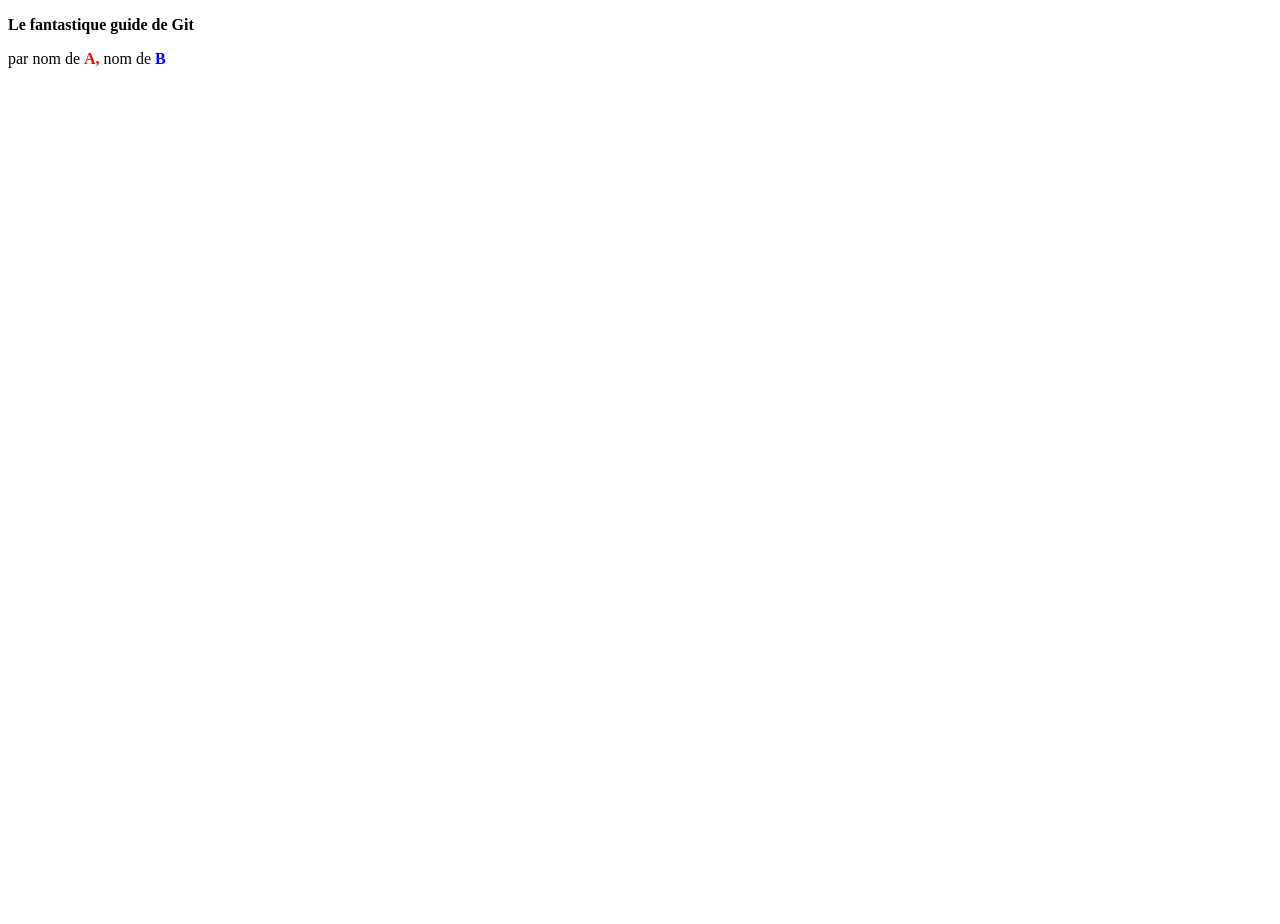
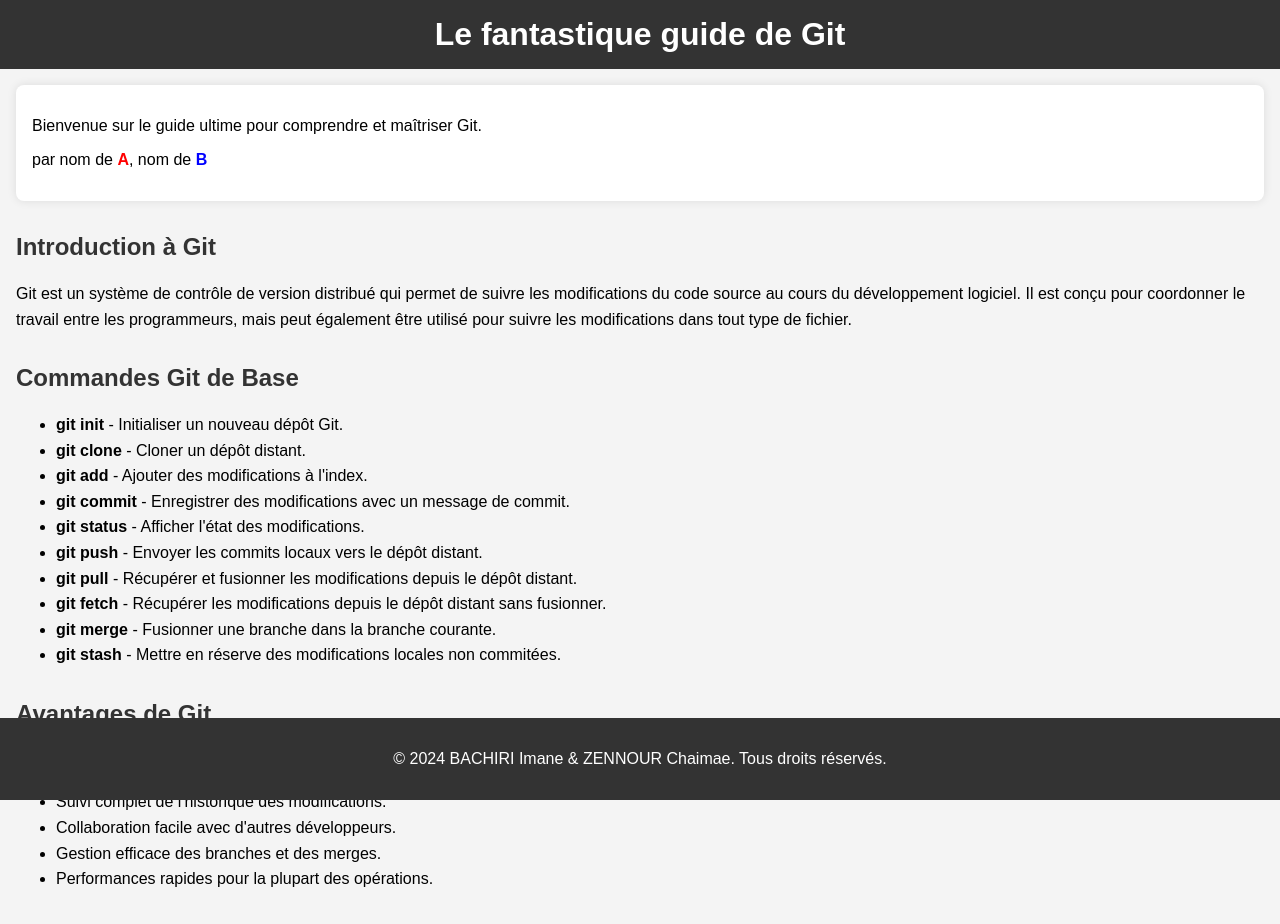
Before and after one commit to ChaiZnr/TD4, a plain HTML site: page index.html in a window 1280 px wide. Before the commit the page ends 800 px from the top, so only its background shows below. Drawn offline with Linux system fonts and the light colour scheme.

Commit message:
Update index.html

```diff
--- a/index.html
+++ b/index.html
@@ -1,12 +1,123 @@
 <!DOCTYPE html>
+<html lang="fr">
 
 <head>
-<title>WEB SITE DE Git BACHIRI Imane ZENNOUR Chaimae</title>
+    <meta charset="UTF-8">
+    <meta name="viewport" content="width=device-width, initial-scale=1.0">
+    <title>WEB SITE DE Git BACHIRI Imane ZENNOUR Chaimae</title>
+    <style>
+        body {
+            font-family: Arial, sans-serif;
+            margin: 0;
+            padding: 0;
+            background-color: #f4f4f4;
+        }
+
+        header {
+            background-color: #333;
+            color: #fff;
+            padding: 1rem 0;
+            text-align: center;
+        }
+
+        header h1 {
+            margin: 0;
+        }
+
+        main {
+            padding: 1rem;
+        }
+
+        .introduction {
+            background-color: #fff;
+            border-radius: 8px;
+            box-shadow: 0 0 10px rgba(0, 0, 0, 0.1);
+            padding: 1rem;
+            margin-bottom: 1rem;
+        }
+
+        .authors {
+            margin-top: 0;
+        }
+
+        .section-title {
+            color: #333;
+            margin-top: 2rem;
+        }
+
+        .content {
+            line-height: 1.6;
+        }
+
+        .highlight {
+            color: red;
+        }
+
+        .highlight-blue {
+            color: blue;
+        }
+
+        footer {
+            background-color: #333;
+            color: #fff;
+            text-align: center;
+            padding: 1rem 0;
+            position: fixed;
+            width: 100%;
+            bottom: 0;
+        }
+    </style>
 </head>
 
 <body>
-   <b><p> Le fantastique guide de Git </p> </b>
-    <p>par nom de <b style="color: red;">A,</b> nom de <b style="color: blue;">B</b> </p>
+    <header>
+        <h1>Le fantastique guide de Git</h1>
+    </header>
+
+    <main>
+        <section class="introduction">
+            <p>Bienvenue sur le guide ultime pour comprendre et maîtriser Git.</p>
+            <p class="authors">par nom de <b class="highlight">A</b>, nom de <b class="highlight-blue">B</b></p>
+        </section>
+
+        <section>
+            <h2 class="section-title">Introduction à Git</h2>
+            <p class="content">Git est un système de contrôle de version distribué qui permet de suivre les modifications
+                du code source au cours du développement logiciel. Il est conçu pour coordonner le travail entre
+                les programmeurs, mais peut également être utilisé pour suivre les modifications dans tout type de fichier.</p>
+        </section>
+
+        <section>
+            <h2 class="section-title">Commandes Git de Base</h2>
+            <ul class="content">
+                <li><b>git init</b> - Initialiser un nouveau dépôt Git.</li>
+                <li><b>git clone</b> - Cloner un dépôt distant.</li>
+                <li><b>git add</b> - Ajouter des modifications à l'index.</li>
+                <li><b>git commit</b> - Enregistrer des modifications avec un message de commit.</li>
+                <li><b>git status</b> - Afficher l'état des modifications.</li>
+                <li><b>git push</b> - Envoyer les commits locaux vers le dépôt distant.</li>
+                <li><b>git pull</b> - Récupérer et fusionner les modifications depuis le dépôt distant.</li>
+                <li><b>git fetch</b> - Récupérer les modifications depuis le dépôt distant sans fusionner.</li>
+                <li><b>git merge</b> - Fusionner une branche dans la branche courante.</li>
+                <li><b>git stash</b> - Mettre en réserve des modifications locales non commitées.</li>
+            </ul>
+        </section>
+
+        <section>
+            <h2 class="section-title">Avantages de Git</h2>
+            <p class="content">Git offre de nombreux avantages, notamment :</p>
+            <ul class="content">
+                <li>Suivi complet de l'historique des modifications.</li>
+                <li>Collaboration facile avec d'autres développeurs.</li>
+                <li>Gestion efficace des branches et des merges.</li>
+                <li>Performances rapides pour la plupart des opérations.</li>
+            </ul>
+        </section>
+    </main>
+
+    <footer>
+        <p>&copy; 2024 BACHIRI Imane & ZENNOUR Chaimae. Tous droits réservés.</p>
+    </footer>
 </body>
 
 </html>
```
